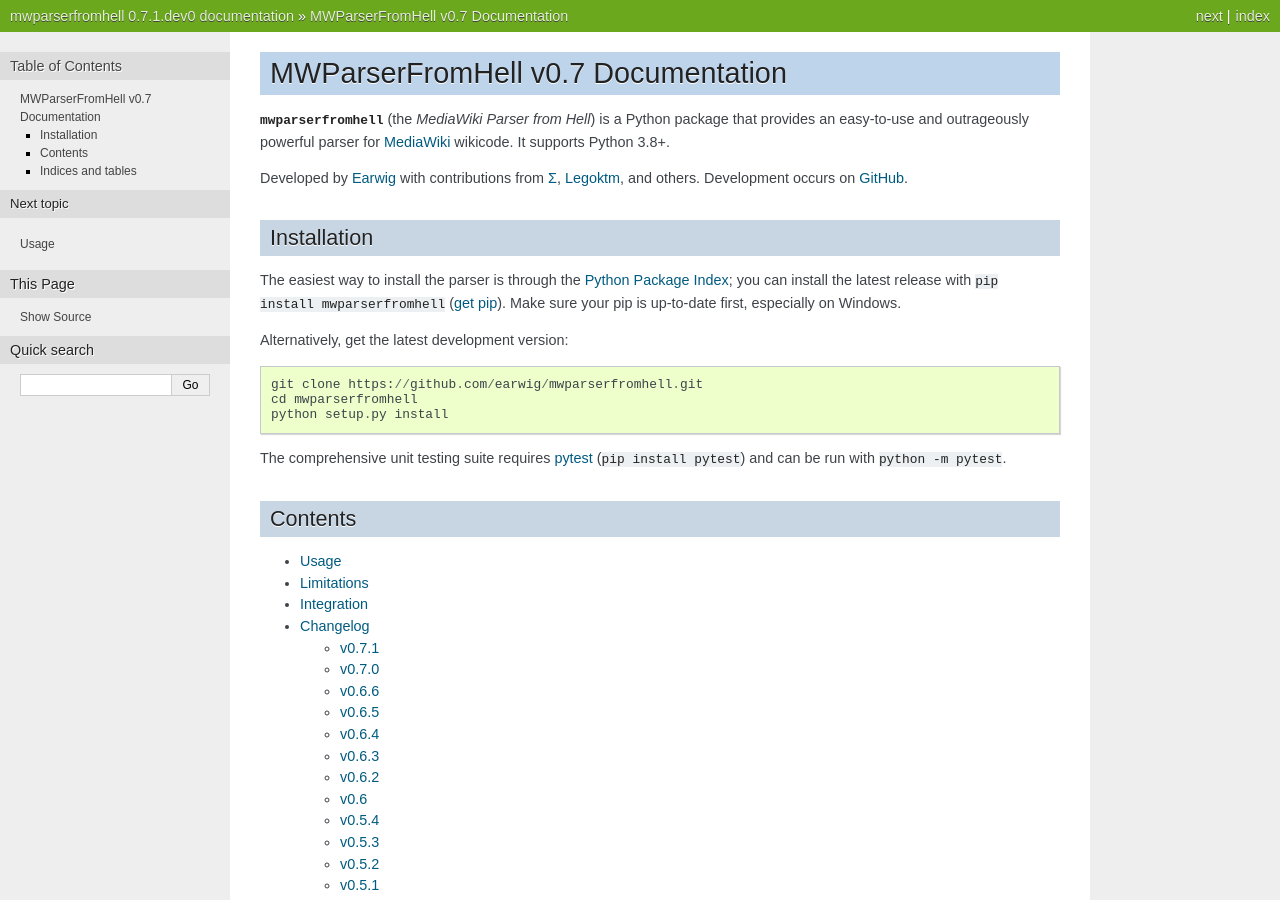
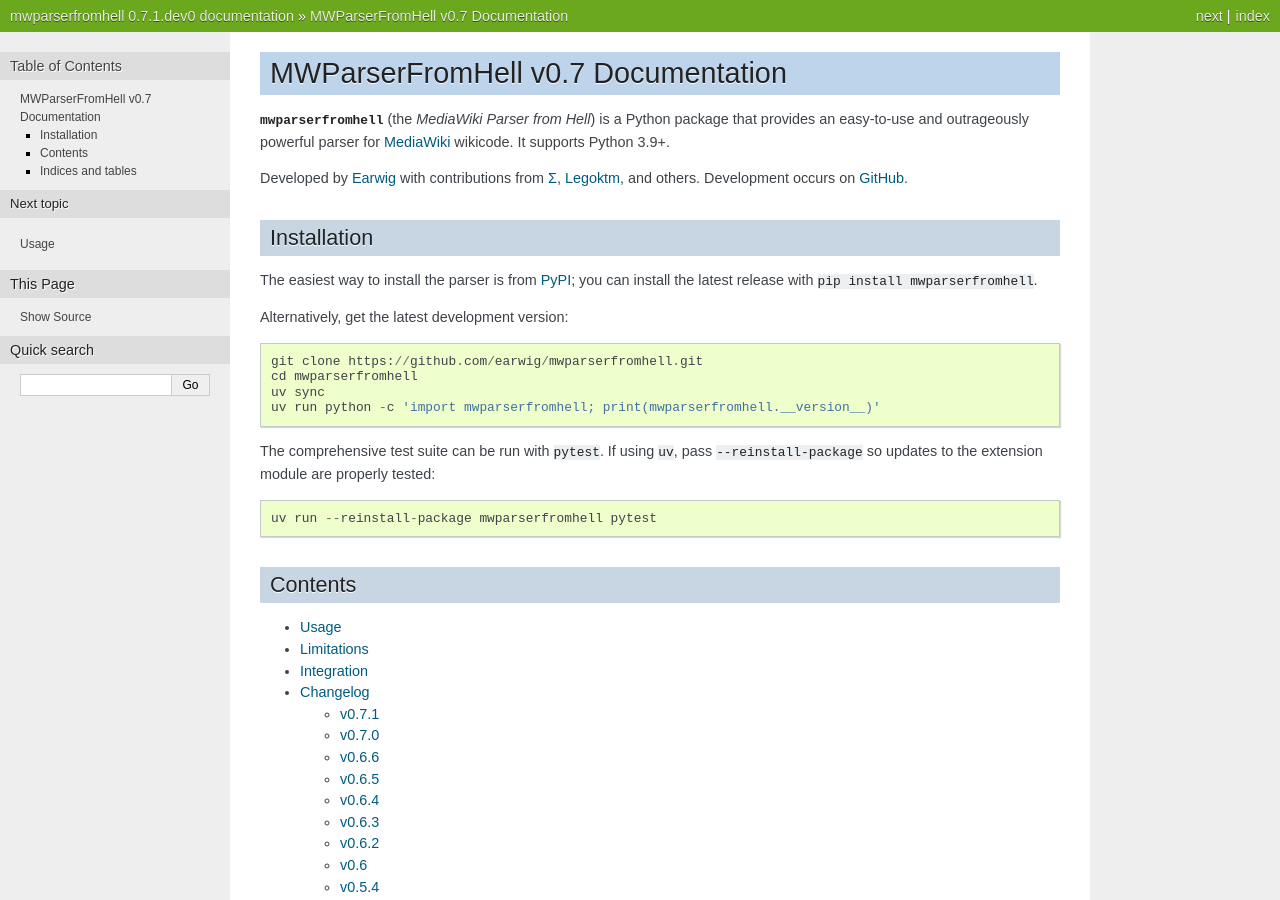
Before and after one commit to earwig/mwparserfromhell, a Sphinx documentation site: the page built from docs/index.rst, in a window 1280 px wide and 900 px high. Built offline with Sphinx 7.4.7, drawn with Linux system fonts in a browser that asks for light colours.

Commit message:
Update docs

```diff
--- a/docs/index.rst
+++ b/docs/index.rst
@@ -3,7 +3,7 @@
 
 :mod:`mwparserfromhell` (the *MediaWiki Parser from Hell*) is a Python package
 that provides an easy-to-use and outrageously powerful parser for MediaWiki_
-wikicode. It supports Python 3.8+.
+wikicode. It supports Python 3.9+.
 
 Developed by Earwig_ with contributions from `Σ`_, Legoktm_, and others.
 Development occurs on GitHub_.
@@ -17,21 +17,22 @@
 Installation
 ------------
 
-The easiest way to install the parser is through the `Python Package Index`_;
-you can install the latest release with ``pip install mwparserfromhell``
-(`get pip`_). Make sure your pip is up-to-date first, especially on Windows.
+The easiest way to install the parser is from `PyPI`_; you can install the
+latest release with ``pip install mwparserfromhell``.
 
 Alternatively, get the latest development version::
 
     git clone https://github.com/earwig/mwparserfromhell.git
     cd mwparserfromhell
-    python setup.py install
+    uv sync
+    uv run python -c 'import mwparserfromhell; print(mwparserfromhell.__version__)'
 
-The comprehensive unit testing suite requires `pytest`_ (``pip install pytest``)
-and can be run with ``python -m pytest``.
+The comprehensive test suite can be run with ``pytest``. If using ``uv``, pass
+``--reinstall-package`` so updates to the extension module are properly tested::
 
-.. _Python Package Index:   https://pypi.org/
-.. _get pip:                https://pypi.org/project/pip/
+    uv run --reinstall-package mwparserfromhell pytest
+
+.. _PyPI:                   https://pypi.org/project/mwparserfromhell/
 .. _pytest:                 https://docs.pytest.org/
 
 Contents
```
Also changed, not shown: README.rst (+13 -10 lines).
